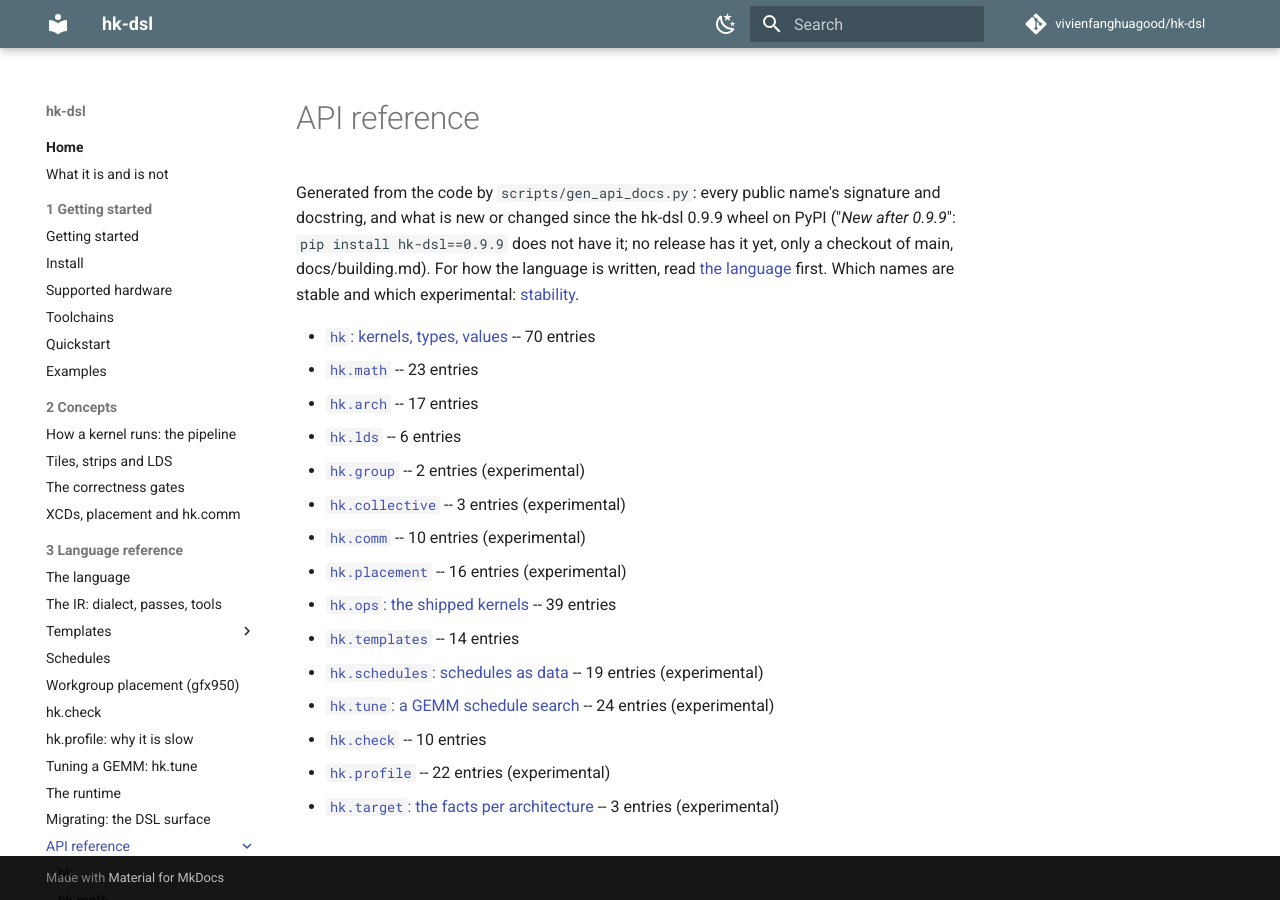
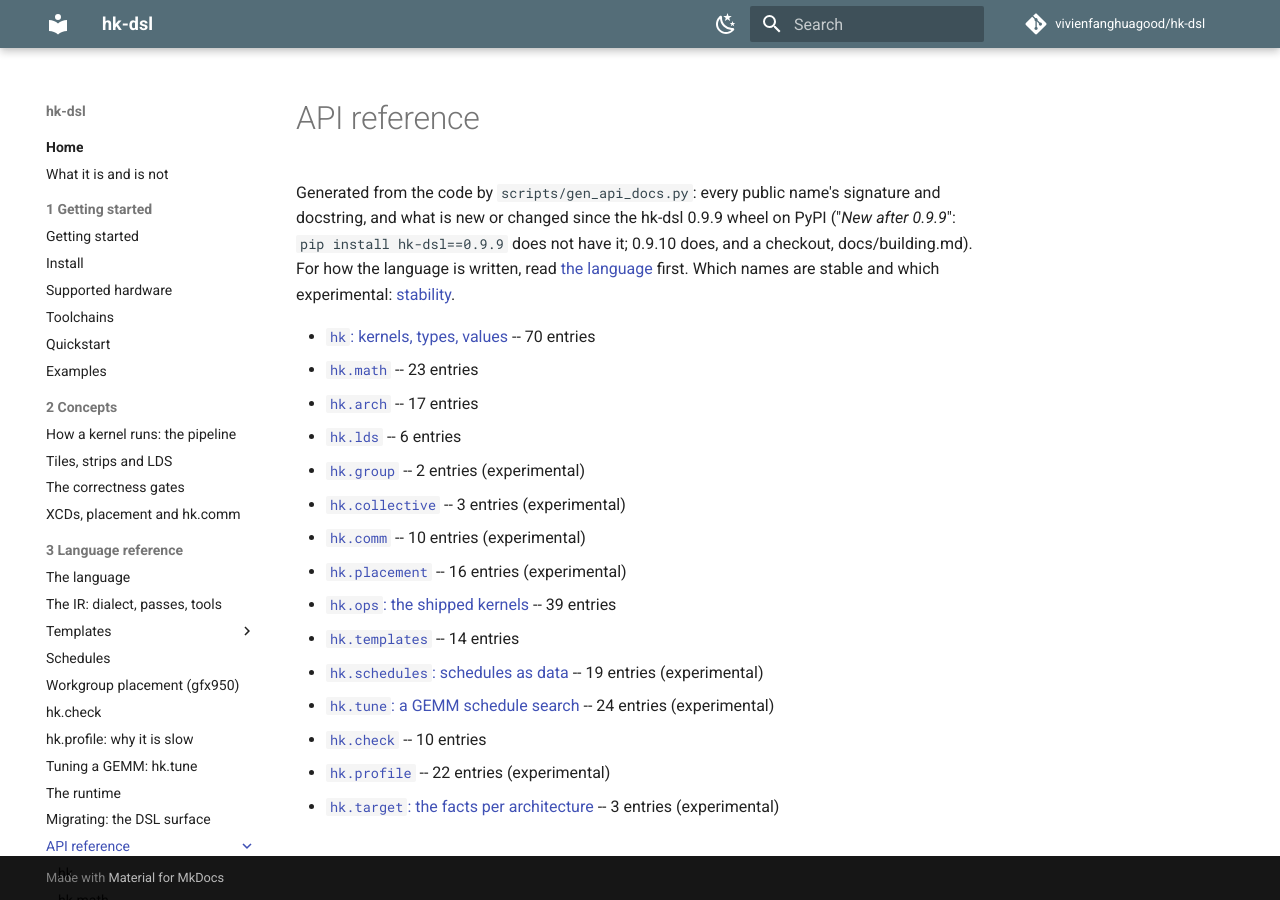
Before and after one commit to vivienfanghuagood/hk-dsl, an MkDocs documentation site: the page built from docs/api/README.md, in a window 1280 px wide. Built offline with MkDocs 1.6.1 and Material for MkDocs 9.7.7, drawn with Linux system fonts in a browser that asks for light colours; comment, search, counter and statistics services are not loaded.

Commit message:
release 0.9.10: AWQ prefill on gfx1201 (#301); opt-in ROCM_ATTN decode on gfx1100 (#302)
Version 0.9.10, RELEASE = "0.9.10", API index regenerated; the dialect stays hk-dialect-8.
CHANGELOG: Unreleased cut as 0.9.10. It also dropped a second copy of 0.9.9's #284 entry and a stray
"### Changes" heading that the trains' union merges of CHANGELOG.md had brought back under Unreleased.
README, llms.txt, the skill, support matrix and toolchains name 0.9.10.

Co-Authored-By: Claude <noreply@anthropic.com>

```diff
--- a/docs/api/README.md
+++ b/docs/api/README.md
@@ -2,7 +2,7 @@
 
 # API reference
 
-Generated from the code by `scripts/gen_api_docs.py`: every public name's signature and docstring, and what is new or changed since the hk-dsl 0.9.9 wheel on PyPI ("*New after 0.9.9*": `pip install hk-dsl==0.9.9` does not have it; no release has it yet, only a checkout of main, docs/building.md). For how the language is written, read [the language](../language.md) first. Which names are stable and which experimental: [stability](../stability.md).
+Generated from the code by `scripts/gen_api_docs.py`: every public name's signature and docstring, and what is new or changed since the hk-dsl 0.9.9 wheel on PyPI ("*New after 0.9.9*": `pip install hk-dsl==0.9.9` does not have it; 0.9.10 does, and a checkout, docs/building.md). For how the language is written, read [the language](../language.md) first. Which names are stable and which experimental: [stability](../stability.md).
 
 - [`hk`: kernels, types, values](hk.md) -- 70 entries
 - [`hk.math`](hk.math.md) -- 23 entries
--- a/llms.txt
+++ b/llms.txt
@@ -68,7 +68,7 @@ It traces and runs on both GPUs, ragged shapes (100x1000) included; `hk.check` t
 
 ## Pitfalls
 
-- The docs describe main; `pip install hk-dsl` is 0.9.9 (check `hk.__version__`). The API reference marks what is *New after 0.9.9*: on main only, in no release yet. 0.8.0 added, and 0.7.0 lacks, workgroup placement (`hk.kernel(placement=)`, `hk.Placement`, `hk.arch.xcd_count`), `hk.map_cpp`, the strip ops and element exchange. 0.6.0's synchronous `g.load` / `g.store` on gfx950 read and write past a partial last tile; 0.7.0's do not.
+- The docs describe main; `pip install hk-dsl` is 0.9.10 (check `hk.__version__`). The API reference marks what is *New after 0.9.9*: in 0.9.10, not in 0.9.9. 0.8.0 added, and 0.7.0 lacks, workgroup placement (`hk.kernel(placement=)`, `hk.Placement`, `hk.arch.xcd_count`), `hk.map_cpp`, the strip ops and element exchange. 0.6.0's synchronous `g.load` / `g.store` on gfx950 read and write past a partial last tile; 0.7.0's do not.
 - Positional kernel parameters are tensors (`hk.Tensor[dtype]`, 4-D `(batch, depth, rows, cols)`; a 2-D tensor is `(rows, cols)`). Constexprs are keyword-only with a default, baked into the source: a new value is a new compile.
 - The transcendental math (gelu, dgelu, sqrt, rsqrt, silu) is fp32-only: load 16-bit data into an fp32 tile or strip (the load converts) and store it back (the store converts). `hk.math.gelu` is `F.gelu(x, approximate="tanh")`, not the erf default.
 - A strip's columns are whole chunks of `wave x run` (32 x run on gfx1100, 64 x run on gfx950): `CW=512` with `run=8` fits both. Read the wave from `hk.arch.target().wave` when a plan depends on it.
--- a/pyproject.toml
+++ b/pyproject.toml
@@ -4,7 +4,7 @@ build-backend = "setuptools.build_meta"
 
 [project]
 name = "hk-dsl"
-version = "0.9.9"
+version = "0.9.10"
 description = "A general-purpose Python DSL for AMD GPU kernels on RDNA and CDNA, with build-time gates against silent tile-level errors (spills, missing waits, MFMA hazards). Its largest end-to-end gains today are on Radeon (RDNA3/RDNA4), through vLLM and SGLang."
 # Release wheels are cp310, cp311, cp312 and cp313 (each carries MLIR bindings for one
 # CPython); another 3.x builds from source (docs/building.md). CI tests 3.10 and 3.12.
```
Also changed, not shown: CHANGELOG.md (+21 -6 lines), README.md (+1 -1 lines), docs/support-matrix.md (+1 -1 lines), docs/toolchains.md (+1 -1 lines), skills/hk-kernel/SKILL.md (+1 -1 lines), 2 other files.
